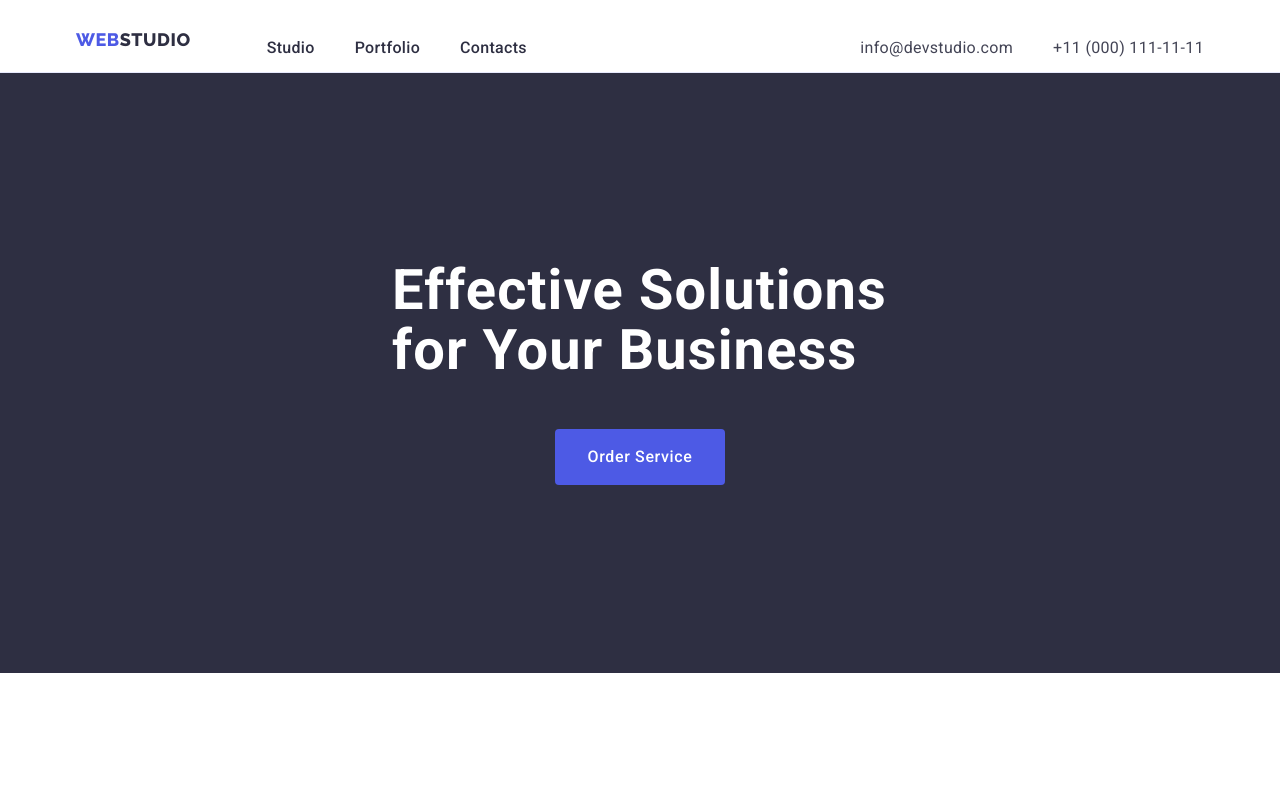
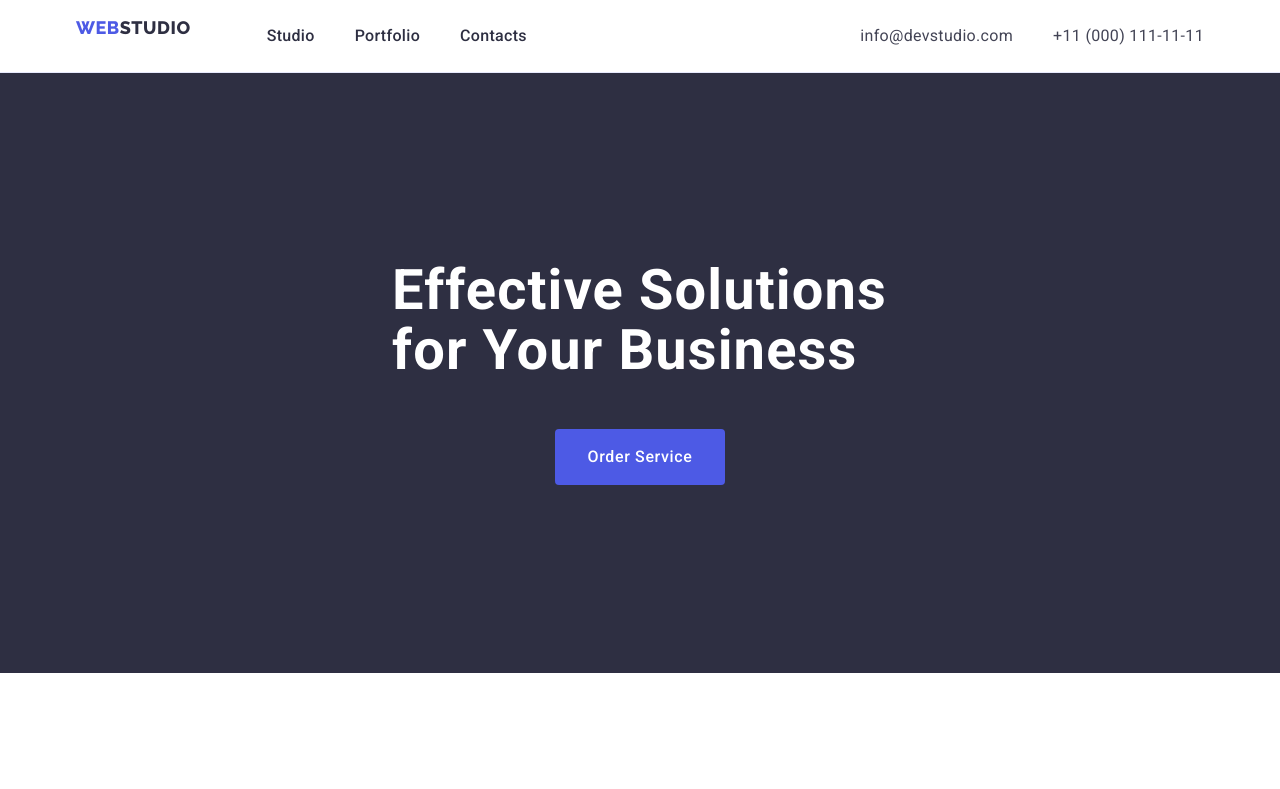
Before and after one commit to MMolik/goit-markup-hw-03, a plain HTML site: page index.html in a window 1280 px wide. Shown: the top 789 px of the page. Drawn offline with nearby package versions, Linux system fonts and the light colour scheme.

Commit message:
erase padding top from main header

```diff
--- a/css/styles.css
+++ b/css/styles.css
@@ -246,7 +246,6 @@ body {
   margin: 0 auto;
   padding-left: 15px;
   padding-right: 15px;
-
 }
 .menu-list {
   display: flex;
@@ -295,7 +294,6 @@ body {
   display: flex;
   flex-direction: row;
   justify-content: space-between;
-  padding-top: 24px;
   height: 72px;
 }
 img {
```
